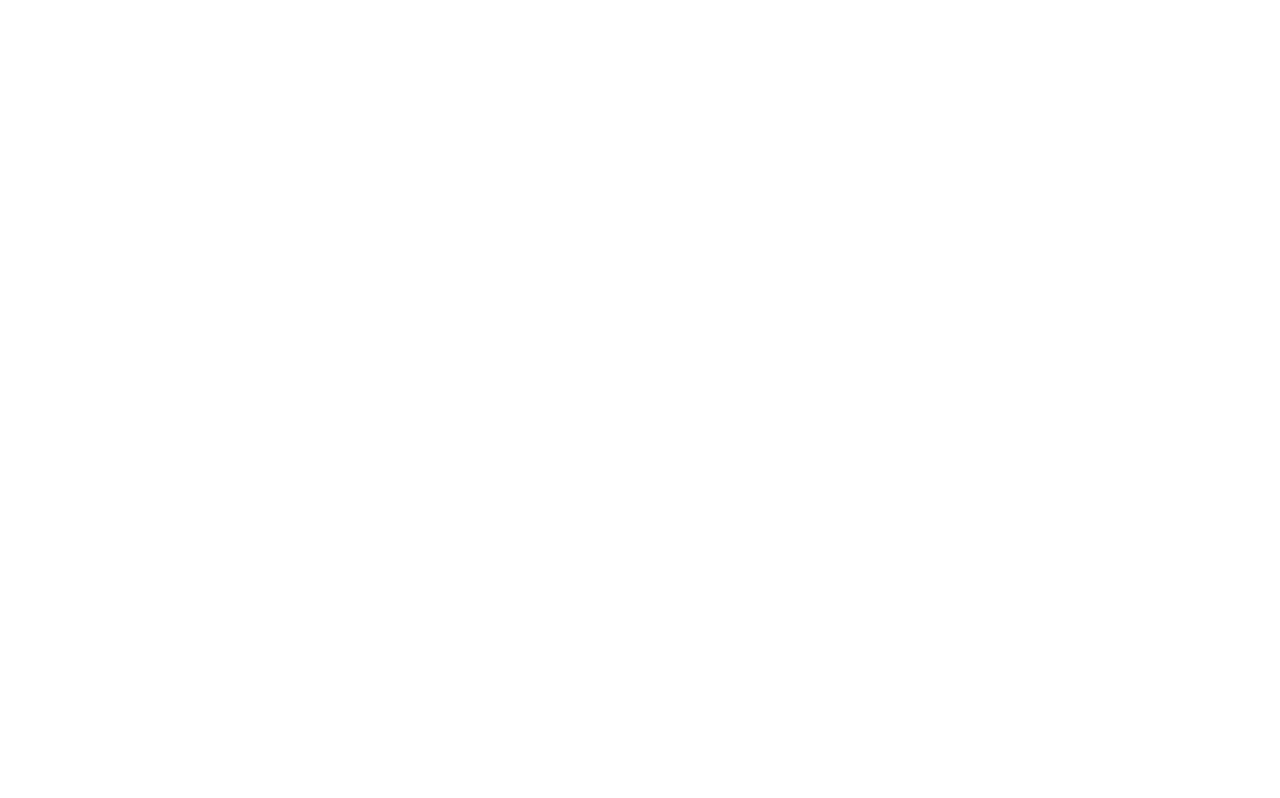
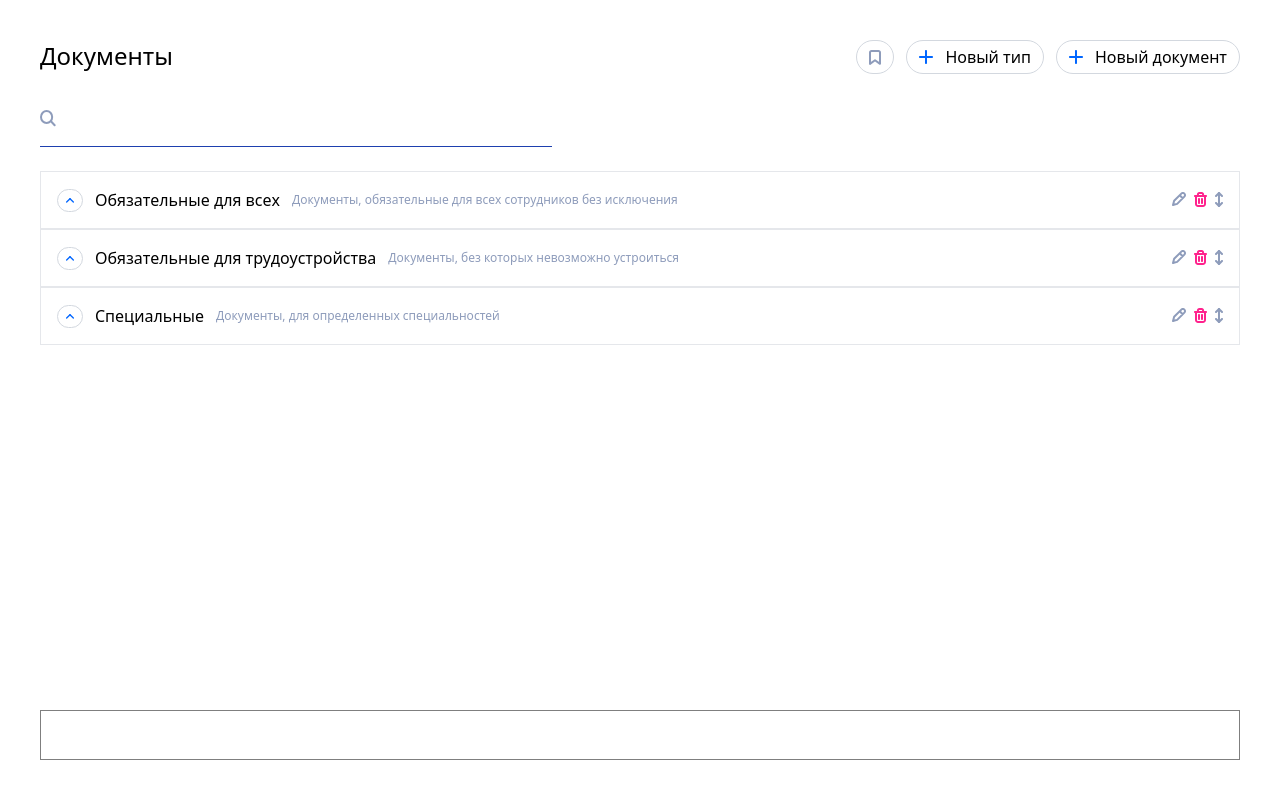
Before and after one commit to Iskait/documents-list, a Vue app: page / in a window 1280 px wide. Built offline with nearby package versions, Linux system fonts and the light colour scheme.

Commit message:
Подключение компонентов #7

```diff
--- a/src/App.vue
+++ b/src/App.vue
@@ -1,3 +1,116 @@
-<script setup lang="ts"></script>
+<script setup lang="ts">
+import { provide, ref } from "vue";
+import Document from "@/components/Document.vue";
+import DocumentStash from "@/components/DocumentStash.vue";
+import { Category, CategoryDocument } from "./types/Documents";
+import BookMark from "@/assets/book-mark.svg?component";
+import PlusSign from "@/assets/plus-sign.svg?component";
+import SearchIcon from "@/assets/search-icon.svg?component";
+import DeleteMark from "@/assets/delete-mark.svg?component";
 
-<template></template>
+/** Поиск */
+const search = ref("");
+
+/** Имитация получения данных с бэкэнда */
+const documents = ref<Category[]>([
+  {
+    id: 0,
+    title: "Обязательные для всех",
+    description: "Документы, обязательные для всех сотрудников без исключения",
+    items: [
+      {
+        id: 0,
+        title: "Паспорт",
+        description: "Для всех",
+      },
+      {
+        id: 1,
+        title: "ИНН",
+        description: "Для всех",
+      },
+    ],
+  },
+  {
+    id: 1,
+    title: "Обязательные для трудоустройства",
+    description: "Документы, без которых невозможно устроиться",
+    items: [
+      {
+        id: 2,
+        title: "Снилс",
+        description: "Для всех",
+      },
+      {
+        id: 3,
+        title: "Медицинская книжка",
+        description: "Для всех",
+      },
+    ],
+  },
+  {
+    id: 2,
+    title: "Специальные",
+    description: "Документы, для определенных специальностей",
+    items: [
+      {
+        id: 4,
+        title: "Справка об отсутствии судимости",
+        description: "Для всех",
+      },
+      {
+        id: 5,
+        title: "Водительские права",
+        description: "Для всех",
+      },
+    ],
+  },
+]);
+
+/** Не используемые документы */
+const stash = ref<CategoryDocument[]>([]);
+
+provide("search", search);
+provide("stash", stash);
+provide("documents", documents);
+</script>
+
+<template>
+  <div class="flex h-screen flex-col gap-y-6 p-10">
+    <header class="flex justify-between">
+      <h1>Документы</h1>
+      <div class="flex gap-x-3">
+        <button class="btn-circle">
+          <BookMark />
+        </button>
+        <button class="btn-circle flex items-center gap-x-3">
+          <PlusSign />
+          <span>Новый тип</span>
+        </button>
+        <button class="btn-circle flex items-center gap-x-3">
+          <PlusSign />
+          <span>Новый документ</span>
+        </button>
+      </div>
+    </header>
+    <main class="flex flex-grow flex-col gap-y-6">
+      <div
+        class="flex max-w-lg items-center gap-x-3 border-b border-blue-800 pb-2"
+      >
+        <SearchIcon />
+        <input type="text" class="grow" v-model="search" />
+        <DeleteMark v-if="search.length" />
+      </div>
+      <transition-group name="list" tag="div">
+        <Document
+          v-for="document in documents"
+          :key="document.id"
+          :title="document.title"
+          :description="document.description"
+          :items="document.items"
+          :id="document.id"
+        />
+      </transition-group>
+    </main>
+    <DocumentStash />
+  </div>
+</template>
```
Also changed, not shown: src/main.ts (+4 -4 lines).
